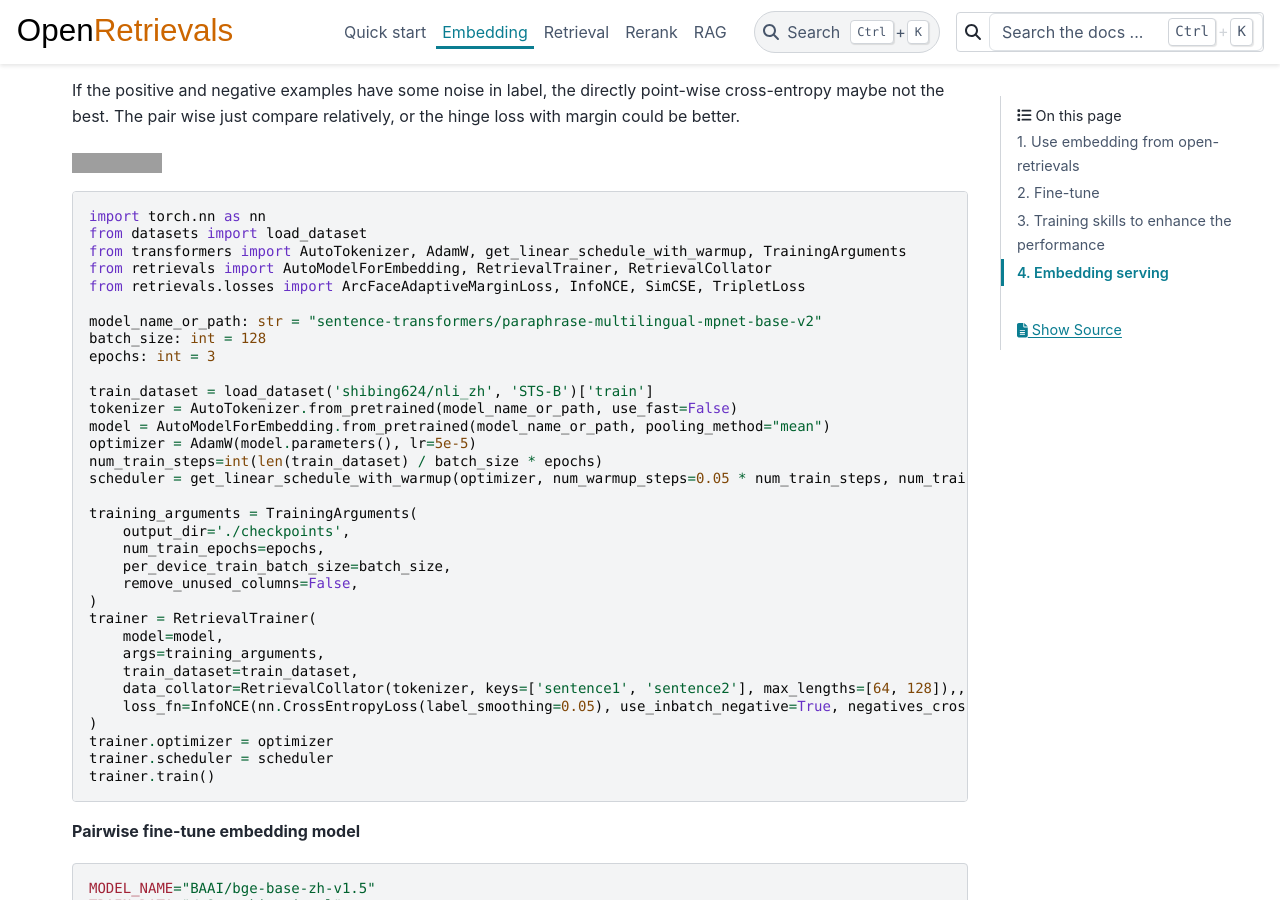
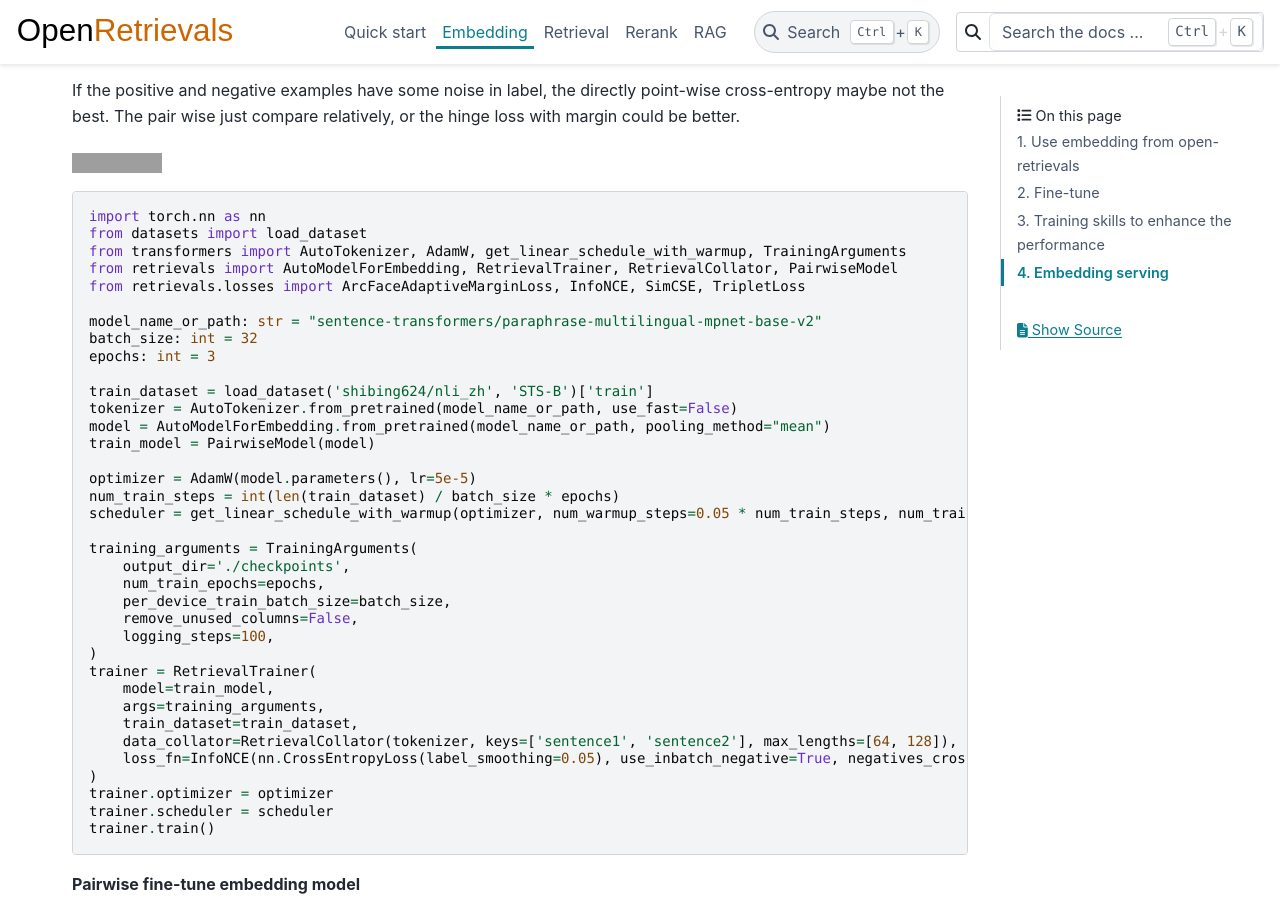
Before and after one commit to LongxingTan/open-retrievals, a Sphinx documentation site: the page built from docs/source/embed.rst, in a window 1280 px wide and 900 px high, scrolled down 1631 px. Built offline with Sphinx 7.4.7 and the PyData theme 0.15.4, drawn with Linux system fonts in a browser that asks for light colours; grey boxes are pictures that could not be loaded.

Commit message:
fix: embed

```diff
--- a/docs/source/embed.rst
+++ b/docs/source/embed.rst
@@ -88,18 +88,20 @@ If the positive and negative examples have some noise in label, the directly poi
     import torch.nn as nn
     from datasets import load_dataset
     from transformers import AutoTokenizer, AdamW, get_linear_schedule_with_warmup, TrainingArguments
-    from retrievals import AutoModelForEmbedding, RetrievalTrainer, RetrievalCollator
+    from retrievals import AutoModelForEmbedding, RetrievalTrainer, RetrievalCollator, PairwiseModel
     from retrievals.losses import ArcFaceAdaptiveMarginLoss, InfoNCE, SimCSE, TripletLoss
 
     model_name_or_path: str = "sentence-transformers/paraphrase-multilingual-mpnet-base-v2"
-    batch_size: int = 128
+    batch_size: int = 32
     epochs: int = 3
 
     train_dataset = load_dataset('shibing624/nli_zh', 'STS-B')['train']
     tokenizer = AutoTokenizer.from_pretrained(model_name_or_path, use_fast=False)
     model = AutoModelForEmbedding.from_pretrained(model_name_or_path, pooling_method="mean")
+    train_model = PairwiseModel(model)
+
     optimizer = AdamW(model.parameters(), lr=5e-5)
-    num_train_steps=int(len(train_dataset) / batch_size * epochs)
+    num_train_steps = int(len(train_dataset) / batch_size * epochs)
     scheduler = get_linear_schedule_with_warmup(optimizer, num_warmup_steps=0.05 * num_train_steps, num_training_steps=num_train_steps)
 
     training_arguments = TrainingArguments(
@@ -107,12 +109,13 @@ If the positive and negative examples have some noise in label, the directly poi
         num_train_epochs=epochs,
         per_device_train_batch_size=batch_size,
         remove_unused_columns=False,
+        logging_steps=100,
     )
     trainer = RetrievalTrainer(
-        model=model,
+        model=train_model,
         args=training_arguments,
         train_dataset=train_dataset,
-        data_collator=RetrievalCollator(tokenizer, keys=['sentence1', 'sentence2'], max_lengths=[64, 128]),,
+        data_collator=RetrievalCollator(tokenizer, keys=['sentence1', 'sentence2'], max_lengths=[64, 128]),
         loss_fn=InfoNCE(nn.CrossEntropyLoss(label_smoothing=0.05), use_inbatch_negative=True, negatives_cross_device=False),
     )
     trainer.optimizer = optimizer
```
Also changed, not shown: 3 other files.
